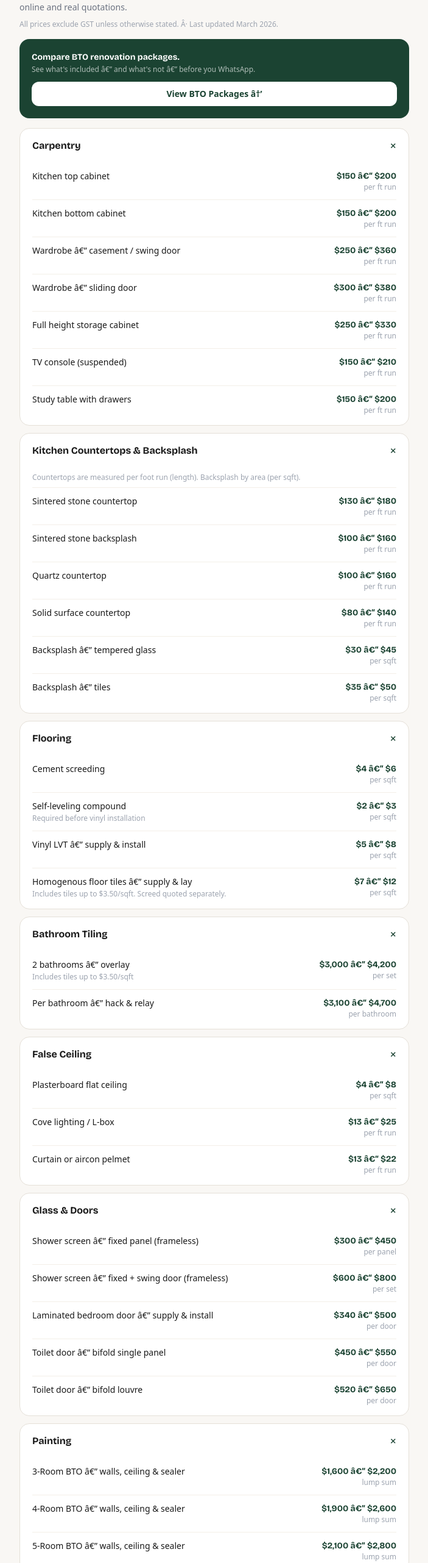
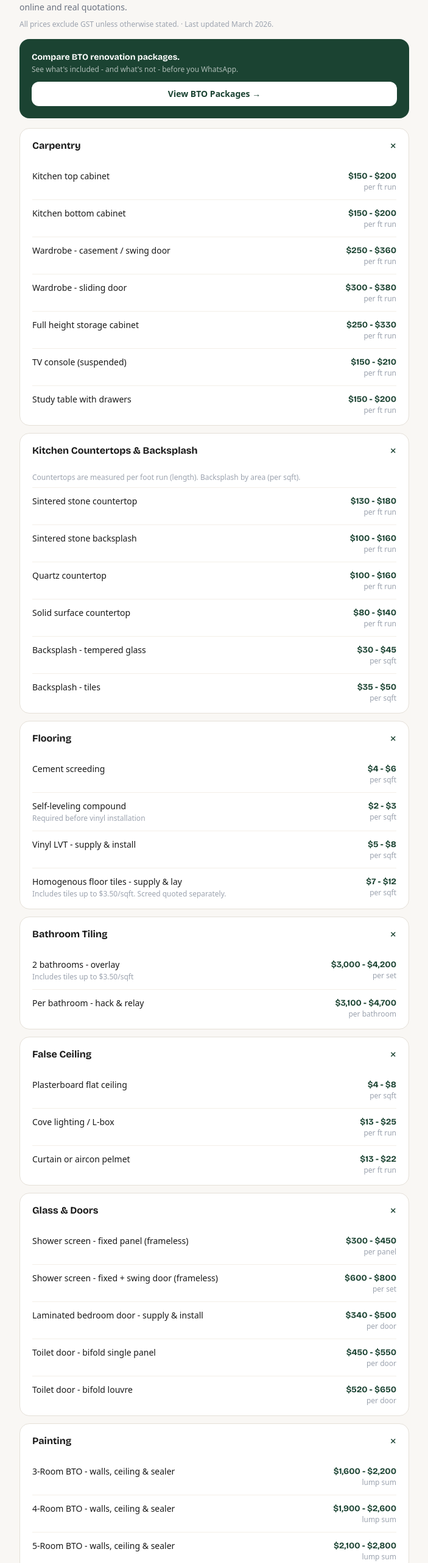
Before and after one commit to chylerbot-beep/btopackage, a Next.js app: page /price-guide in a window 1280 px wide. Shown: the part 223-2786 px from the top of the page at 61% size, without its empty margins (288-991 px from the left). Built offline with nearby package versions, Linux system fonts and the light colour scheme.

Commit message:
Replace remaining mojibake dashes in price guide data

```diff
--- a/app/page.tsx
+++ b/app/page.tsx
@@ -485,7 +485,7 @@ export default function Home() {
               <svg width="14" height="14" viewBox="0 0 24 24" fill="none" stroke="currentColor" strokeWidth="2.5" strokeLinecap="round" strokeLinejoin="round" aria-hidden="true">
                 <path d="M12 2v20M2 12h20" />
               </svg>
-              BTO Price Guide â€” what's a fair price to pay?
+              BTO Price Guide - what's a fair price to pay?
             </Link>
           </div>
         </div>
--- a/app/price-guide/PriceGuideClient.tsx
+++ b/app/price-guide/PriceGuideClient.tsx
@@ -63,7 +63,7 @@ function AccordionSection({ category }: { category: PriceCategory }) {
                   className="text-sm font-bold text-[#1B4332]"
                   style={{ fontFamily: 'var(--font-bricolage-grotesque)' }}
                 >
-                  {fmt(item.low)} â€“ {fmt(item.high)}
+                  {fmt(item.low)} - {fmt(item.high)}
                 </p>
                 <p className="text-xs text-[#9CA3AF]">{item.unit}</p>
               </div>
@@ -80,11 +80,11 @@ type FaqItem = { q: string; a: string };
 const faqs: FaqItem[] = [
   {
     q: 'How much does a BTO renovation cost in Singapore in 2026?',
-    a: "According to MoneySmart's HDB Renovation Cost & Loan Guide (2026), average BTO renovation costs are: 3-Room $36,100â€“$43,700 Â· 4-Room $51,000â€“$61,800 Â· 5-Room $67,000â€“$82,400. Costs vary based on scope of work, material choices, and how much carpentry is included. A lean renovation sits at the lower end â€” more carpentry, false ceilings, and premium finishes push it higher.",
+    a: "According to MoneySmart's HDB Renovation Cost & Loan Guide (2026), average BTO renovation costs are: 3-Room $36,100-$43,700 · 4-Room $51,000-$61,800 · 5-Room $67,000-$82,400. Costs vary based on scope of work, material choices, and how much carpentry is included. A lean renovation sits at the lower end - more carpentry, false ceilings, and premium finishes push it higher.",
   },
   {
     q: 'What does "per foot run" mean in renovation quotes?',
-    a: "Per foot run (pfr) refers to the length of a carpentry item measured in feet â€” not its area. A 10ft kitchen bottom cabinet at $150/pfr costs $1,500, regardless of its depth or height. It's the standard unit carpenters in Singapore use to quote cabinets, wardrobes, and countertops. Most quotes show measurements in millimetres â€” divide by 304.8 to convert to feet.",
+    a: "Per foot run (pfr) refers to the length of a carpentry item measured in feet - not its area. A 10ft kitchen bottom cabinet at $150/pfr costs $1,500, regardless of its depth or height. It's the standard unit carpenters in Singapore use to quote cabinets, wardrobes, and countertops. Most quotes show measurements in millimetres - divide by 304.8 to convert to feet.",
   },
   {
     q: 'What is a reasonable carpentry rate in Singapore?',
@@ -96,7 +96,7 @@ const faqs: FaqItem[] = [
   },
   {
     q: 'How much should I budget for bathroom tiling in a new BTO?',
-    a: "For a fresh BTO, bathroom tiling is a hack-and-relay job â€” there are no existing tiles to work around. Budget $3,100 to $4,700 per bathroom, which includes labour, materials, waterproofing, and tiles up to $3.50/sqft. Most 4-room and 5-room BTO flats have two bathrooms, so total tiling typically runs $6,200 to $9,400.",
+    a: "For a fresh BTO, bathroom tiling is a hack-and-relay job - there are no existing tiles to work around. Budget $3,100 to $4,700 per bathroom, which includes labour, materials, waterproofing, and tiles up to $3.50/sqft. Most 4-room and 5-room BTO flats have two bathrooms, so total tiling typically runs $6,200 to $9,400.",
   },
 ];
 
@@ -152,7 +152,7 @@ export default function PriceGuideClient() {
           found online and real quotations.
         </p>
         <p className="text-xs text-[#9CA3AF]">
-          All prices exclude GST unless otherwise stated. Â· Last updated March 2026.
+          All prices exclude GST unless otherwise stated. · Last updated March 2026.
         </p>
       </div>
 
@@ -167,14 +167,14 @@ export default function PriceGuideClient() {
               Compare BTO renovation packages.
             </p>
             <p className="mt-0.5 text-xs text-white/65">
-              See what&apos;s included â€” and what&apos;s not â€” before you WhatsApp.
+              See what&apos;s included - and what&apos;s not - before you WhatsApp.
             </p>
           </div>
           <Link
             href="/packages/4-room"
             className="w-full rounded-xl bg-white px-4 py-2.5 text-center text-sm font-semibold text-[#1B4332] hover:bg-[#F9F7F4] transition-colors"
           >
-            View BTO Packages â†’
+            View BTO Packages →
           </Link>
         </div>
       </div>
@@ -191,7 +191,7 @@ export default function PriceGuideClient() {
         <div className="rounded-2xl border border-[#E5E0D8] bg-white px-5 py-4">
           <p className="text-sm leading-relaxed text-[#6B7280]">
             <span className="font-medium text-[#1A1A1A]">Not on this list:</span> Electrical
-            works, hacking and demolition, and aircon are excluded â€” costs vary too much by scope
+            works, hacking and demolition, and aircon are excluded - costs vary too much by scope
             to give a reliable range. Aircon installation and servicing is also typically handled
             by aircon specialists, not interior designers.
           </p>
--- a/app/price-guide/page.tsx
+++ b/app/price-guide/page.tsx
@@ -4,7 +4,7 @@ import PriceGuideClient from './PriceGuideClient';
 export const metadata: Metadata = {
   title: 'BTO Renovation Price Guide Singapore 2026 | Btopackage.sg',
   description:
-    'Current market rates for common BTO renovation items in Singapore â€” carpentry, flooring, bathroom tiling, painting and more. Based on publicly available prices and real quotations.',
+    'Current market rates for common BTO renovation items in Singapore - carpentry, flooring, bathroom tiling, painting and more. Based on publicly available prices and real quotations.',
   alternates: {
     canonical: 'https://btopackage.sg/price-guide',
   },
--- a/data/price-guide.ts
+++ b/data/price-guide.ts
@@ -20,8 +20,8 @@ export const priceCategories: PriceCategory[] = [
     items: [
       { label: 'Kitchen top cabinet', low: 150, high: 200, unit: 'per ft run' },
       { label: 'Kitchen bottom cabinet', low: 150, high: 200, unit: 'per ft run' },
-      { label: 'Wardrobe â€” casement / swing door', low: 250, high: 360, unit: 'per ft run' },
-      { label: 'Wardrobe â€” sliding door', low: 300, high: 380, unit: 'per ft run' },
+      { label: 'Wardrobe - casement / swing door', low: 250, high: 360, unit: 'per ft run' },
+      { label: 'Wardrobe - sliding door', low: 300, high: 380, unit: 'per ft run' },
       { label: 'Full height storage cabinet', low: 250, high: 330, unit: 'per ft run' },
       { label: 'TV console (suspended)', low: 150, high: 210, unit: 'per ft run' },
       { label: 'Study table with drawers', low: 150, high: 200, unit: 'per ft run' },
@@ -36,8 +36,8 @@ export const priceCategories: PriceCategory[] = [
       { label: 'Sintered stone backsplash', low: 100, high: 160, unit: 'per ft run' },
       { label: 'Quartz countertop', low: 100, high: 160, unit: 'per ft run' },
       { label: 'Solid surface countertop', low: 80, high: 140, unit: 'per ft run' },
-      { label: 'Backsplash â€” tempered glass', low: 30, high: 45, unit: 'per sqft' },
-      { label: 'Backsplash â€” tiles', low: 35, high: 50, unit: 'per sqft' },
+      { label: 'Backsplash - tempered glass', low: 30, high: 45, unit: 'per sqft' },
+      { label: 'Backsplash - tiles', low: 35, high: 50, unit: 'per sqft' },
     ],
   },
   {
@@ -46,16 +46,16 @@ export const priceCategories: PriceCategory[] = [
     items: [
       { label: 'Cement screeding', low: 4, high: 6, unit: 'per sqft' },
       { label: 'Self-leveling compound', low: 2, high: 3, unit: 'per sqft', note: 'Required before vinyl installation' },
-      { label: 'Vinyl LVT â€” supply & install', low: 5, high: 8, unit: 'per sqft' },
-      { label: 'Homogenous floor tiles â€” supply & lay', low: 7, high: 12, unit: 'per sqft', note: 'Includes tiles up to $3.50/sqft. Screed quoted separately.' },
+      { label: 'Vinyl LVT - supply & install', low: 5, high: 8, unit: 'per sqft' },
+      { label: 'Homogenous floor tiles - supply & lay', low: 7, high: 12, unit: 'per sqft', note: 'Includes tiles up to $3.50/sqft. Screed quoted separately.' },
     ],
   },
   {
     id: 'tiling',
     title: 'Bathroom Tiling',
     items: [
-      { label: '2 bathrooms â€” overlay', low: 3000, high: 4200, unit: 'per set', note: 'Includes tiles up to $3.50/sqft' },
-      { label: 'Per bathroom â€” hack & relay', low: 3100, high: 4700, unit: 'per bathroom' },
+      { label: '2 bathrooms - overlay', low: 3000, high: 4200, unit: 'per set', note: 'Includes tiles up to $3.50/sqft' },
+      { label: 'Per bathroom - hack & relay', low: 3100, high: 4700, unit: 'per bathroom' },
     ],
   },
   {
@@ -71,31 +71,31 @@ export const priceCategories: PriceCategory[] = [
     id: 'glass-doors',
     title: 'Glass & Doors',
     items: [
-      { label: 'Shower screen â€” fixed panel (frameless)', low: 300, high: 450, unit: 'per panel' },
-      { label: 'Shower screen â€” fixed + swing door (frameless)', low: 600, high: 800, unit: 'per set' },
-      { label: 'Laminated bedroom door â€” supply & install', low: 340, high: 500, unit: 'per door' },
-      { label: 'Toilet door â€” bifold single panel', low: 450, high: 550, unit: 'per door' },
-      { label: 'Toilet door â€” bifold louvre', low: 520, high: 650, unit: 'per door' },
+      { label: 'Shower screen - fixed panel (frameless)', low: 300, high: 450, unit: 'per panel' },
+      { label: 'Shower screen - fixed + swing door (frameless)', low: 600, high: 800, unit: 'per set' },
+      { label: 'Laminated bedroom door - supply & install', low: 340, high: 500, unit: 'per door' },
+      { label: 'Toilet door - bifold single panel', low: 450, high: 550, unit: 'per door' },
+      { label: 'Toilet door - bifold louvre', low: 520, high: 650, unit: 'per door' },
     ],
   },
   {
     id: 'painting',
     title: 'Painting',
     items: [
-      { label: '3-Room BTO â€” walls, ceiling & sealer', low: 1600, high: 2200, unit: 'lump sum' },
-      { label: '4-Room BTO â€” walls, ceiling & sealer', low: 1900, high: 2600, unit: 'lump sum' },
-      { label: '5-Room BTO â€” walls, ceiling & sealer', low: 2100, high: 2800, unit: 'lump sum' },
+      { label: '3-Room BTO - walls, ceiling & sealer', low: 1600, high: 2200, unit: 'lump sum' },
+      { label: '4-Room BTO - walls, ceiling & sealer', low: 1900, high: 2600, unit: 'lump sum' },
+      { label: '5-Room BTO - walls, ceiling & sealer', low: 2100, high: 2800, unit: 'lump sum' },
     ],
   },
 ];
 
 export const sources = [
-  { label: 'JS Carpentry â€” Carpentry Price List Singapore', url: 'https://jscarpentry.com.sg/pricelist/' },
-  { label: 'WhiteArtz Carpentry â€” Price List 2026', url: 'https://whiteartz.com/carpentry-price-list-singapore/' },
-  { label: 'Cabinets.sg â€” Carpentry Price List', url: 'https://cabinets.sg/carpentry-price-list-singapore/' },
-  { label: 'Nippon Paint Singapore â€” Professional Painting Services', url: 'https://www.nipponpaint.com.sg/professional-painting-services/' },
-  { label: 'MoneySmart â€” HDB Renovation Cost & Loan Guide Singapore (2026)', url: 'https://www.moneysmart.sg/personal-loan/hdb-renovation-cost-loan-guide-singapore-ms' },
-  { label: 'RenoTake â€” Real Cost of Renovating a 4-Room BTO', url: 'https://renotake.sg/guides/4-room-bto-cost' },
-  { label: '99.co â€” Renovation Cost Breakdown Singapore', url: 'https://www.99.co/singapore/insider/your-must-have-renovation-cost-breakdown/' },
-  { label: 'Tiling.sg â€” Complete Tiling Price List Singapore', url: 'https://tiling.sg' },
+  { label: 'JS Carpentry - Carpentry Price List Singapore', url: 'https://jscarpentry.com.sg/pricelist/' },
+  { label: 'WhiteArtz Carpentry - Price List 2026', url: 'https://whiteartz.com/carpentry-price-list-singapore/' },
+  { label: 'Cabinets.sg - Carpentry Price List', url: 'https://cabinets.sg/carpentry-price-list-singapore/' },
+  { label: 'Nippon Paint Singapore - Professional Painting Services', url: 'https://www.nipponpaint.com.sg/professional-painting-services/' },
+  { label: 'MoneySmart - HDB Renovation Cost & Loan Guide Singapore (2026)', url: 'https://www.moneysmart.sg/personal-loan/hdb-renovation-cost-loan-guide-singapore-ms' },
+  { label: 'RenoTake - Real Cost of Renovating a 4-Room BTO', url: 'https://renotake.sg/guides/4-room-bto-cost' },
+  { label: '99.co - Renovation Cost Breakdown Singapore', url: 'https://www.99.co/singapore/insider/your-must-have-renovation-cost-breakdown/' },
+  { label: 'Tiling.sg - Complete Tiling Price List Singapore', url: 'https://tiling.sg' },
 ];
```
